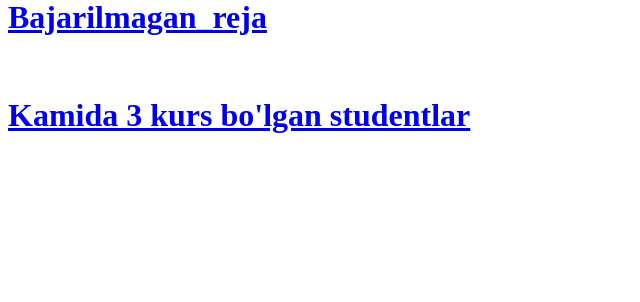
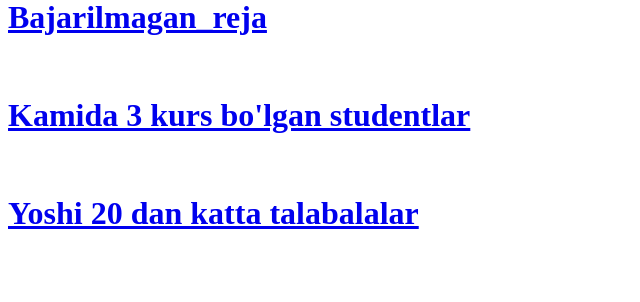
Before and after one commit to abduvaliyevsalohiddin/Todo, a Django app: page / in a window 1280 px wide. Shown: the part 476-778 px from the top of the page, without its empty margins (0-640 px from the left). Run offline with Django 4.2, Linux system fonts and the light colour scheme.

Commit message:
imtihon 9

```diff
--- a/Todo/urls.py
+++ b/Todo/urls.py
@@ -12,5 +12,6 @@ urlpatterns = [
     path('bajarilmagan_reja/', bajarilmagan_reja),
     path('student_kurs/', student_kurs),
     path('reja_ochir/<int:son>/', reja_ochir),
+    path('yosh_katta_student/', yosh_katta_student),
 
 ]
--- a/asosiy/views.py
+++ b/asosiy/views.py
@@ -45,3 +45,10 @@ def student_kurs(request):
 def reja_ochir(request, son):
     Malumot.objects.get(id=son).delete()
     return redirect("/hamma_rejalar/")
+
+
+def yosh_katta_student(request):
+    content = {
+        "studentlar": Student.objects.filter(yosh__gt=20)
+    }
+    return render(request, "yosh_katta_student.html", content)
--- a/templates/home.html
+++ b/templates/home.html
@@ -19,5 +19,7 @@
     <a href="/bajarilmagan_reja/"><h1>Bajarilmagan_reja</h1></a>
     <br>
     <a href="/student_kurs/"><h1>Kamida 3 kurs bo'lgan studentlar</h1></a>
+    <br>
+    <a href="/yosh_katta_student/"><h1>Yoshi 20 dan katta talabalalar</h1></a>
 </body>
 </html>
```
Also changed, not shown: templates/yosh_katta_student.html (added, +16 -0 lines).
